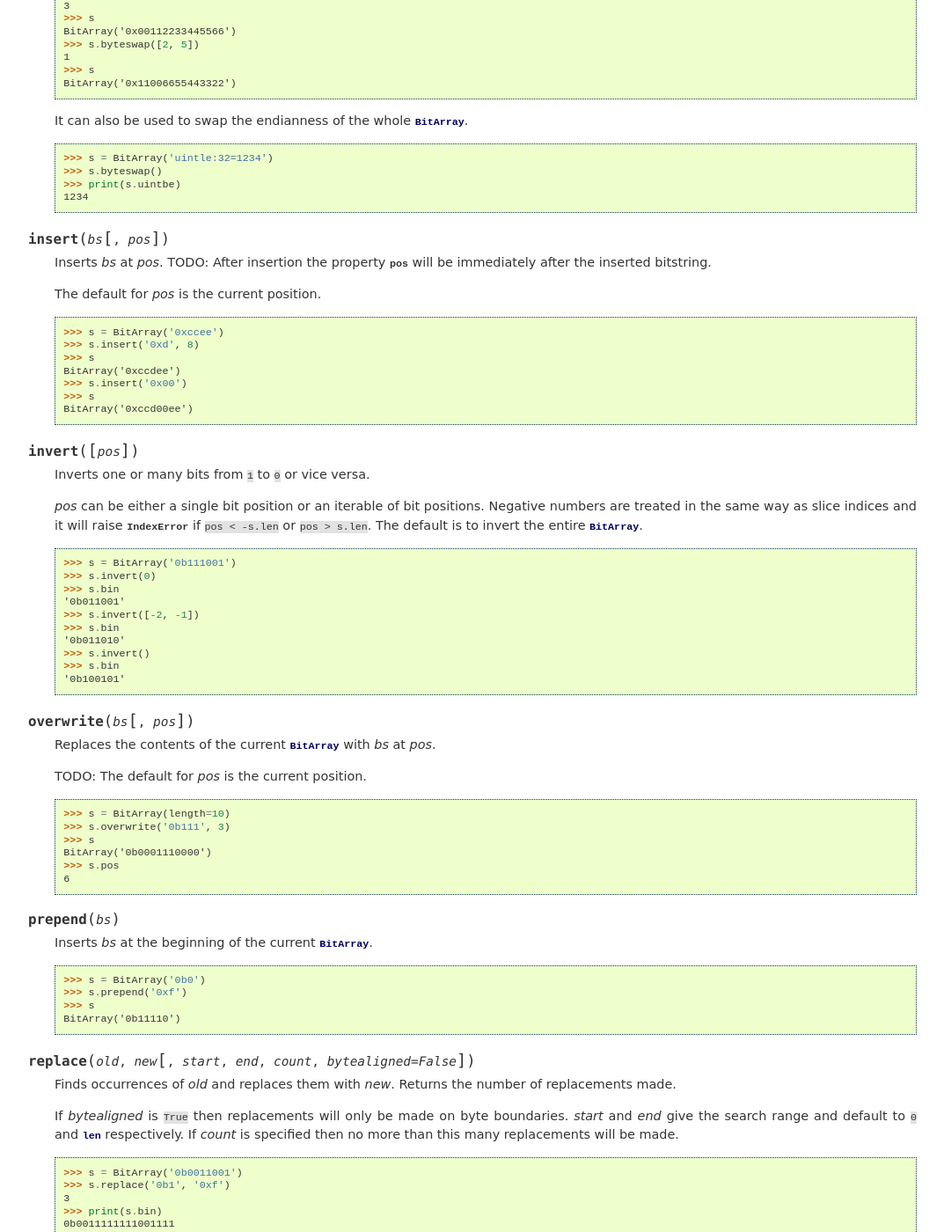
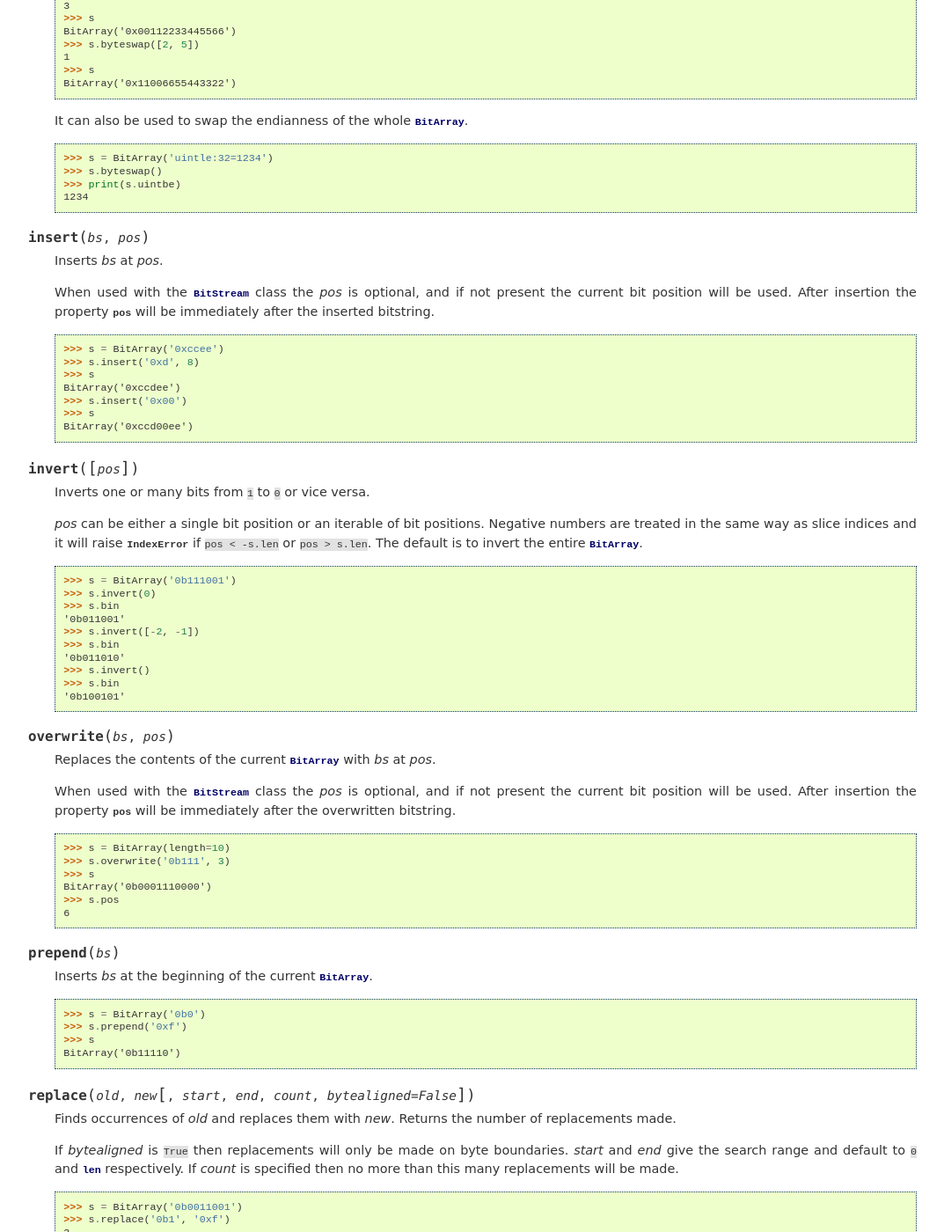
Before and after one commit to scott-griffiths/bitstring, a Sphinx documentation site: the page built from trunk/doc/bitarray.rst, in a window 1280 px wide and 1400 px high, scrolled down 808 px. Shown: the whole window at 88% size, without its empty margins (118-1191 px from the left). Built offline with Sphinx 7.4.7, drawn with Linux system fonts in a browser that asks for light colours.

Commit message:
Minor documentation fixes.

```diff
--- a/trunk/doc/appendices.rst
+++ b/trunk/doc/appendices.rst
@@ -10,3 +10,4 @@ Gathered together here are a few odds and ends that didn't fit well into either
    examples
    exp-golomb
    optimisation
+   release_notes
--- a/trunk/doc/bitarray.rst
+++ b/trunk/doc/bitarray.rst
@@ -47,11 +47,11 @@ The BitArray class
            >>> print(s.uintbe)
            1234
 
-    .. method:: insert(bs[, pos])
+    .. method:: insert(bs, pos)
 
-        Inserts *bs* at *pos*. TODO: After insertion the property :attr:`~Bits.pos` will be immediately after the inserted bitstring.
+        Inserts *bs* at *pos*.
 
-        The default for *pos* is the current position. ::
+        When used with the :class:`BitStream` class the *pos* is optional, and if not present the current bit position will be used. After insertion the property :attr:`~Bits.pos` will be immediately after the inserted bitstring. ::
 
             >>> s = BitArray('0xccee')
             >>> s.insert('0xd', 8)
@@ -78,11 +78,11 @@ The BitArray class
             >>> s.bin
             '0b100101'
 
-    .. method:: overwrite(bs[, pos])
+    .. method:: overwrite(bs, pos)
 
         Replaces the contents of the current :class:`BitArray` with *bs* at *pos*.
 
-        TODO: The default for *pos* is the current position. ::
+        When used with the :class:`BitStream` class the *pos* is optional, and if not present the current bit position will be used. After insertion the property :attr:`~Bits.pos` will be immediately after the overwritten bitstring. ::
 
             >>> s = BitArray(length=10)
             >>> s.overwrite('0b111', 3)
--- a/trunk/doc/contents.rst
+++ b/trunk/doc/contents.rst
@@ -16,4 +16,3 @@ User Manual
    slicing
    reading
    misc
-   release_notes
--- a/trunk/doc/packing.rst
+++ b/trunk/doc/packing.rst
@@ -3,7 +3,7 @@
 Packing
 -------
 
-Another method of creating :class:`BitArray` objects is to use the :func:`pack` function. This takes a format specifier which is a string with comma separated tokens, and a number of items to pack according to it. It's signature is ``bitstring.pack(format, *values, **kwargs)``.
+Another method of creating :class:`BitStream` objects is to use the :func:`pack` function. This takes a format specifier which is a string with comma separated tokens, and a number of items to pack according to it. It's signature is ``bitstring.pack(format, *values, **kwargs)``.
 
 For example using just the ``*values`` arguments we can say::
 
@@ -11,7 +11,7 @@ For example using just the ``*values`` arguments we can say::
 
 which is equivalent to initialising as::
 
-    s = BitArray('0x0000001b3, uint:12=352, uint:12=288')
+    s = BitStream('0x0000001b3, uint:12=352, uint:12=288')
 
 The advantage of the pack function is if you want to write more general code for creation. ::
 
--- a/trunk/doc/reading.rst
+++ b/trunk/doc/reading.rst
@@ -139,7 +139,7 @@ Finding and replacing
 
 To search for a sub-string use the :meth:`~ConstBitArray.find` method. If the find succeeds it will set the position to the start of the next occurrence of the searched for string and return a tuple containing that position, otherwise it will return an empty tuple. By default the sub-string will be found at any bit position - to allow it to only be found on byte boundaries set ``bytealigned=True``.
 
-    >>> s = BitArray('0x00123400001234')
+    >>> s = ConstBitStream('0x00123400001234')
     >>> found = s.find('0x1234', bytealigned=True)
     >>> print(found, s.bytepos)
     (8,) 1
@@ -164,7 +164,7 @@ For all of these finding functions you can optionally specify a ``start`` and /
 To find all occurrences of a bitstring inside another (even overlapping ones), use :meth:`~ConstBitArray.findall`. This returns a generator for the bit positions of the found strings. ::
 
     >>> r = BitArray('0b011101011001')
-    >>> ones = r.findall('0b1')
+    >>> ones = r.findall([1])
     >>> print(list(ones))
     [1, 2, 3, 5, 7, 8, 11]
 
```
Also changed, not shown: trunk/doc/quick_ref.rst (+4 -3 lines), 5 other files.
